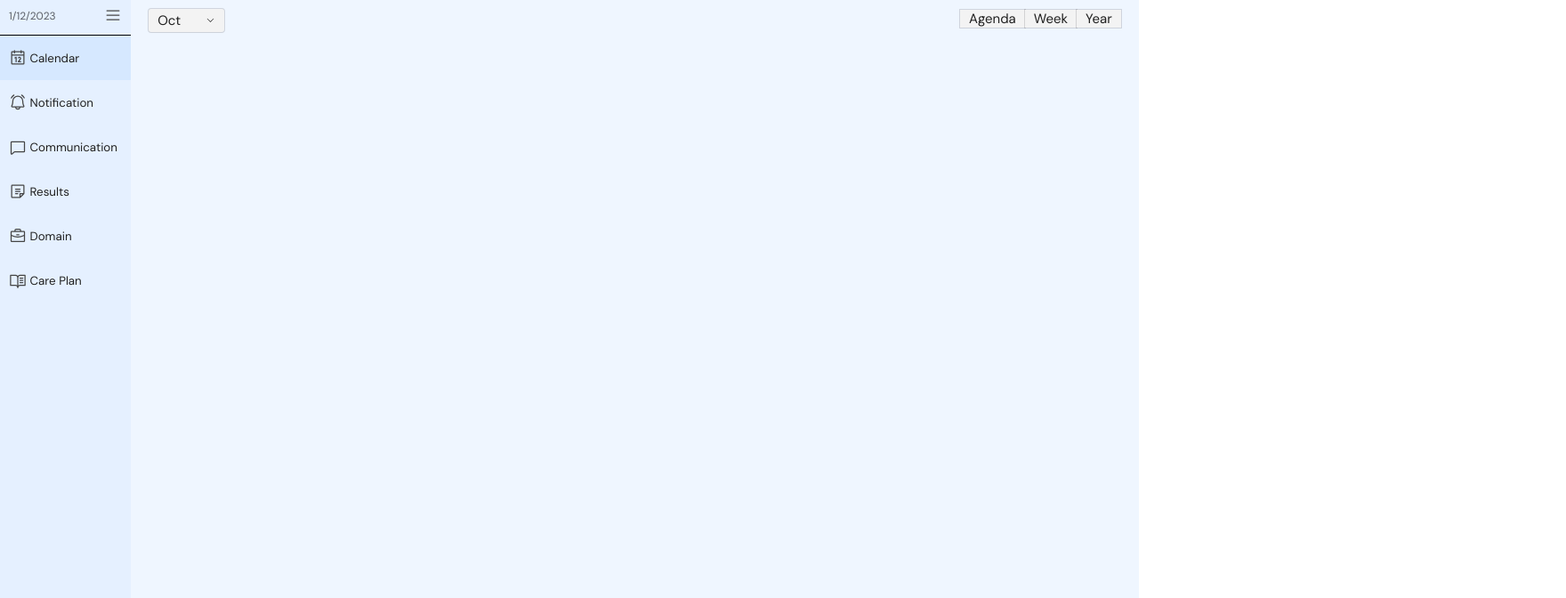
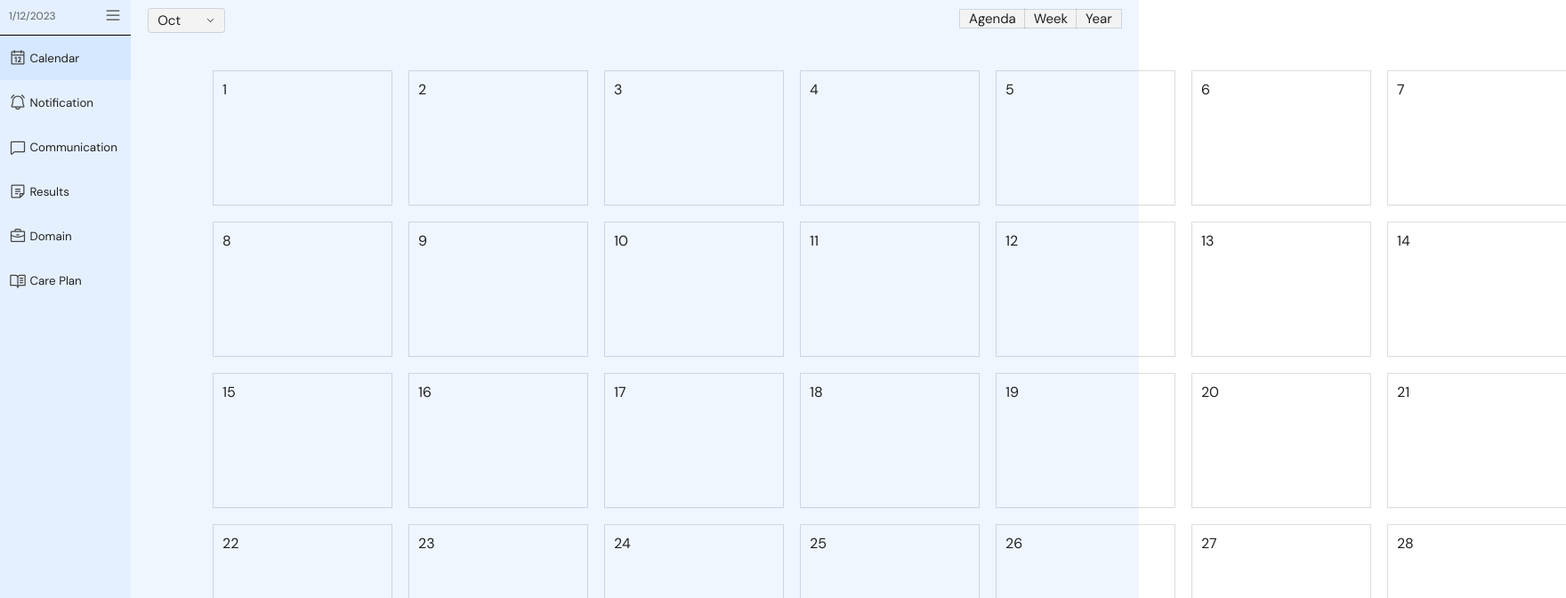
Before and after one commit to DiamondD7/yougotjob_client, a React (Vite) app: page /home in a window 1280 px wide. Both pictures are taken after a click on the button "Calendar". Shown: the top 672 px of the page at 89% size, 1760 px wide, since content can reach past the window. Built offline with nearby package versions, Linux system fonts and the light colour scheme.

Commit message:
added calendar grids and styled the calendar and adjusted the sizes

```diff
--- a/src/components/Calendar/Calendar.jsx
+++ b/src/components/Calendar/Calendar.jsx
@@ -19,10 +19,20 @@ const Calendar = () => {
     "Nov",
     "Dec",
   ];
+
+  const days = [
+    1, 2, 3, 4, 5, 6, 7, 8, 9, 10, 11, 12, 13, 14, 15, 16, 17, 18, 19, 20, 21,
+    22, 23, 24, 25, 26, 27, 28, 29, 30, 31,
+  ];
   const [selectedMonth, setSelectedMonth] = useState(months[today.getMonth()]);
   const [openDropDownList, setOpenDropDownList] = useState(false);
   let currentMonth = today.getMonth();
 
+  const setMonth = (e) => {
+    e.preventDefault();
+    setSelectedMonth(e.target.value);
+    setOpenDropDownList(!openDropDownList);
+  };
   // useEffect(()=>{
   //   currentMonth
   // })
@@ -57,7 +67,7 @@ const Calendar = () => {
               className={`month-selection__option ${
                 selectedMonth === months ? "currentMonth" : ""
               }`}
-              onClick={(e) => setSelectedMonth(e.target.value)}
+              onClick={setMonth}
               value={months}
             >
               {months}
@@ -67,6 +77,14 @@ const Calendar = () => {
       ) : (
         ""
       )}
+
+      <div className="calendar-grid__wrapper">
+        {days.map((days) => (
+          <div className="calendar-grid-day__wrapper">
+            <p>{days}</p>
+          </div>
+        ))}
+      </div>
     </div>
   );
 };
--- a/src/styles/calendarstyles.css
+++ b/src/styles/calendarstyles.css
@@ -17,8 +17,11 @@
 .month-selection-option__wrapper{
     background-color: #f3f3f3;
     margin:10px 0 0 20px;
-    width: 5%;
+    /* width: 5%; */
+    width: 84px;
     box-shadow: rgba(0, 0, 0, 0.24) 0px 3px 8px;
+    position: relative;
+    z-index: 4;
 }
 
 .month-selection__option{
@@ -33,14 +36,14 @@
 
 .month-selection__option:hover{
     background-color: #D6E8FF;
-    width: 5%;
+    width: 84px;
     cursor: pointer;
 }
 
 
 .currentMonth{
     background-color: #D6E8FF;
-    width: 5%;
+    width: 84px;
 }
 
 
@@ -64,3 +67,22 @@
     box-shadow: rgba(0, 0, 0, 0.02) 0px 1px 3px 0px, rgba(27, 31, 35, 0.15) 0px 0px 0px 1px;
     cursor: pointer;
 }
+
+.calendar-grid__wrapper{
+    display: grid;
+    grid-template-columns: repeat(7, 200px);
+    grid-template-rows: repeat(6, 150px);
+    gap: 20px;
+
+    position: absolute;
+    top:80px;
+    left:240px;
+    z-index: 1;
+}
+
+.calendar-grid-day__wrapper{
+    box-shadow: rgba(0, 0, 0, 0.02) 0px 1px 3px 0px, rgba(27, 31, 35, 0.15) 0px 0px 0px 1px;
+    height: 150px;
+    width: 200px;
+    padding: 10px;
+}
```
